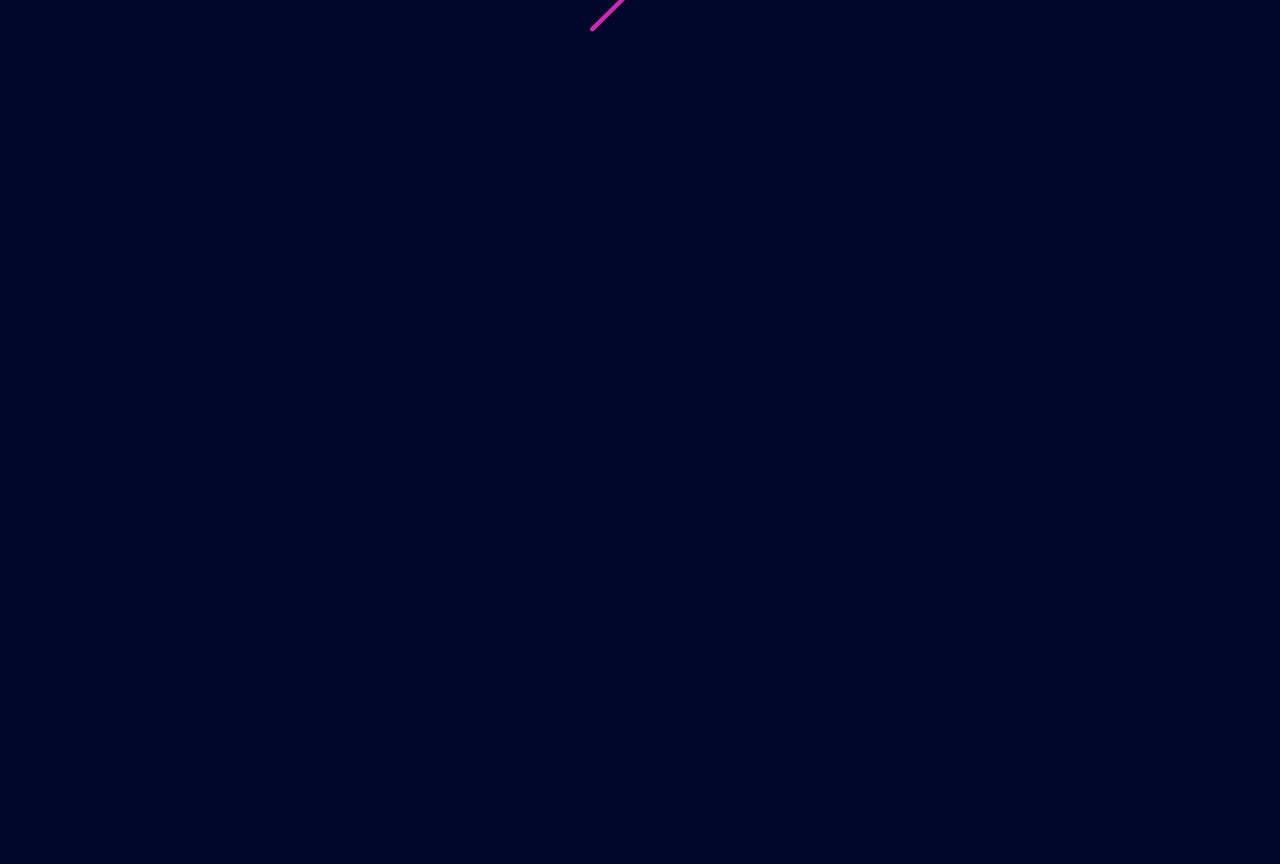
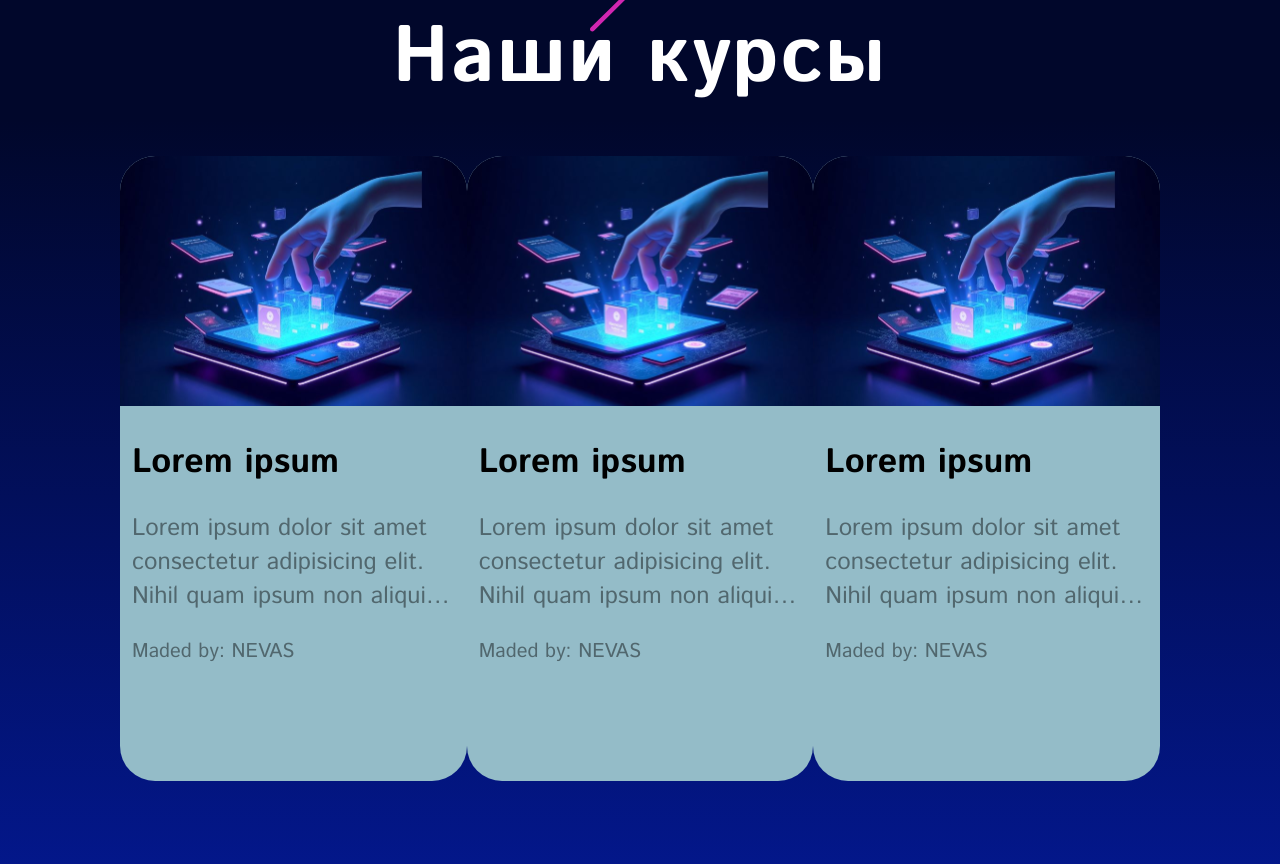
Before and after one commit to STAP16/Nevas-front, a React (Vite) app: page / in a window 1280 px wide. Shown: the part 840-1704 px from the top of the page. Before the commit the page ends 880 px from the top, so only its background shows below. Built offline with nearby package versions, Linux system fonts and the light colour scheme; a web font is replaced by a local one.

Commit message:
add course srcn w crs cards

```diff
--- /dev/null
+++ b/src/components/CourseCard/CourseCard.jsx
@@ -0,0 +1,41 @@
+import styles from "./CourseCard.module.css";
+import { useState, useEffect } from "react";
+
+export default function CourseCard({ course }) {
+  const [isHovered, setIsHovered] = useState(false);
+
+  return (
+    <div
+      className={styles.cardContainer}
+      onMouseLeave={() => setIsHovered(false)}
+      onMouseEnter={() => setIsHovered(true)}
+    >
+      <div className={styles.content}>
+        <div className={styles.imageContainer}>
+          <img src="courseImage.svg" alt="" />
+        </div>
+        <div className={styles.descriptionBlock}>
+          <section className={styles.descSection}>
+            <h3>Lorem ipsum</h3>
+          </section>
+          <section className={styles.descSection}>
+            <p>
+              Lorem ipsum dolor sit amet consectetur adipisicing elit. Nihil
+              quam ipsum non aliquid commodi tempore enim architecto vitae eaque
+              facere aperiam, excepturi reprehenderit ipsa praesentium autem
+              incidunt consequatur adipisci sit.
+            </p>
+          </section>
+          <section className={styles.descSection}>
+            <span>Maded by: NEVAS</span>
+          </section>
+        </div>
+        <section
+          className={`${styles.startText} ${isHovered ? styles.visible : ""}`}
+        >
+          <h3>Начать погружение</h3>
+        </section>
+      </div>
+    </div>
+  );
+}
--- /dev/null
+++ b/src/components/CourseCard/CourseCard.module.css
@@ -0,0 +1,93 @@
+.cardContainer {
+  background: #94bcc8;
+  width: 500px;
+  height: 625px;
+  border-radius: 35px;
+  color: black;
+  display: grid;
+  transition: all ease-in-out 0.3s;
+  cursor: pointer;
+}
+
+.cardContainer:hover {
+  transform: scale(0.98);
+  box-shadow: 0px 0px 15px 3px #3cc58cb0;
+}
+
+.cardContainer:active {
+  transform: scale(0.95);
+  box-shadow: 0px 0px 15px 5px #3cc58cd4;
+}
+
+.imageContainer {
+  width: 100%;
+  height: 250px;
+  overflow: hidden;
+  border-radius: 35px 35px 0 0;
+}
+
+.imageContainer img {
+  width: 100%;
+  height: 100%;
+  object-fit: cover;
+}
+
+.descriptionBlock {
+  width: 100%;
+  display: grid;
+}
+
+.descSection {
+  margin: 12px;
+  display: -webkit-box;
+  -webkit-line-clamp: 3;
+  -webkit-box-orient: vertical;
+
+  overflow: hidden;
+}
+.descSection h3 {
+  font-size: 34px;
+  display: -webkit-box;
+  -webkit-line-clamp: 2;
+  -webkit-box-orient: vertical;
+  overflow: hidden;
+  padding-top: 20px;
+}
+
+.descSection p {
+  font-size: 24px;
+  color: rgba(0, 0, 0, 0.451);
+}
+
+.descSection span {
+  font-size: 20px;
+  color: rgba(0, 0, 0, 0.451);
+}
+
+.courseBtnSection {
+  padding: 20px;
+  display: flex;
+  align-items: center;
+  justify-content: center;
+}
+
+.startText {
+  font-size: 35px;
+  color: azure;
+  background-color: #b0feb13d;
+  display: flex;
+  align-items: center;
+  justify-content: center;
+  opacity: 0;
+  transform: translateY(10px);
+  pointer-events: none;
+  transition: opacity 0.5s ease, transform 0.5s ease;
+  padding: 20px;
+  border-radius: 0 0 35px 35px;
+}
+
+.startText.visible {
+  opacity: 1;
+  transform: translateY(0);
+  pointer-events: auto;
+}
--- a/src/pages/Main/Main.jsx
+++ b/src/pages/Main/Main.jsx
@@ -1,26 +1,19 @@
-import Button from "../../components/Button/Button";
-import styles from "./Main.module.css";
+import FirstScreen from "./Screen/FirstScreen/FirstScreen";
+import SecondScreen from "./Screen/SecondScreen/SecondScreen";
+
+const secondScreenBg = {
+  background: "linear-gradient(to top, #031891, #01072B)",
+};
+
 export default function Main() {
   return (
-    <div className="page">
-      <div>
-        <section className={styles.contentBlock}>
-          <h1 className={styles.mainText}>Фокусировка</h1>
-          <h2 className={styles.dwnText}>
-            первый шаг к <p style={{ color: "#3CC58B" }}>прогрессу</p>
-          </h2>
-          <p className={styles.bigTextSection}>
-            Сфокусируйся на главном, твое внимание постоянно уходит в сторону.
-            Неозможно сбиться с пути, если каждый твой шаг осознан.
-          </p>
-          <div className={styles.btnSec}>
-            <Button>Посмотреть пространство</Button>
-          </div>
-        </section>
+    <>
+      <div className="page">
+        <FirstScreen />
       </div>
-      <section className={styles.imageSection}>
-        <img src="mainLine.svg" alt="" className={styles.mainImage} />
-      </section>
-    </div>
+      <div className="page" style={secondScreenBg}>
+        <SecondScreen />
+      </div>
+    </>
   );
 }
--- /dev/null
+++ b/src/pages/Main/Screen/FirstScreen/FirstScreen.jsx
@@ -0,0 +1,14 @@
+import styles from "./FirstScreen.module.css";
+import HelloSection from "./HelloSection";
+export default function FirstScreen() {
+  return (
+    <>
+      <div>
+        <HelloSection />
+      </div>
+      <section className={styles.imageSection}>
+        <img src="mainLine.svg" alt="" className={styles.mainImage} />
+      </section>
+    </>
+  );
+}
--- /dev/null
+++ b/src/pages/Main/Screen/FirstScreen/HelloSection.jsx
@@ -0,0 +1,20 @@
+import styles from "./FirstScreen.module.css";
+import Button from "../../../../components/Button/Button";
+
+export default function HelloSection() {
+  return (
+    <section className={styles.contentBlock}>
+      <h1 className={styles.mainText}>Фокусировка</h1>
+      <h2 className={styles.dwnText}>
+        первый шаг к <p style={{ color: "#3CC58B" }}>прогрессу</p>
+      </h2>
+      <p className={styles.bigTextSection}>
+        Сфокусируйся на главном, твое внимание постоянно уходит в сторону.
+        Неозможно сбиться с пути, если каждый твой шаг осознан.
+      </p>
+      <div className={styles.btnSec}>
+        <Button>Посмотреть пространство</Button>
+      </div>
+    </section>
+  );
+}
--- /dev/null
+++ b/src/pages/Main/Screen/SecondScreen/SecondScreen.jsx
@@ -0,0 +1,15 @@
+import CourseCard from "../../../../components/CourseCard/CourseCard";
+import styles from "./SecondScreen.module.css";
+
+export default function SecondScreen() {
+  return (
+    <div className={styles.content}>
+      <h2 className={styles.courseContainerTitle}>Наши курсы</h2>
+      <div className={styles.courseContainer}>
+        <CourseCard></CourseCard>
+        <CourseCard></CourseCard>
+        <CourseCard></CourseCard>
+      </div>
+    </div>
+  );
+}
--- /dev/null
+++ b/src/pages/Main/Screen/SecondScreen/SecondScreen.module.css
@@ -0,0 +1,17 @@
+.courseContainerTitle {
+  font-size: 80px;
+  padding-top: 80px;
+  text-align: center;
+  padding-bottom: 40px;
+  letter-spacing: 2px;
+}
+.content {
+  width: 100%;
+  margin-top: -200px;
+}
+
+.courseContainer {
+  height: 60px;
+  display: flex;
+  justify-content: space-between;
+}
```
Also changed, not shown: public/courseImage.svg (added), src/pages/Main/Screen/FirstScreen/FirstScreen.module.css (renamed from src/pages/Main/Main.module.css).
